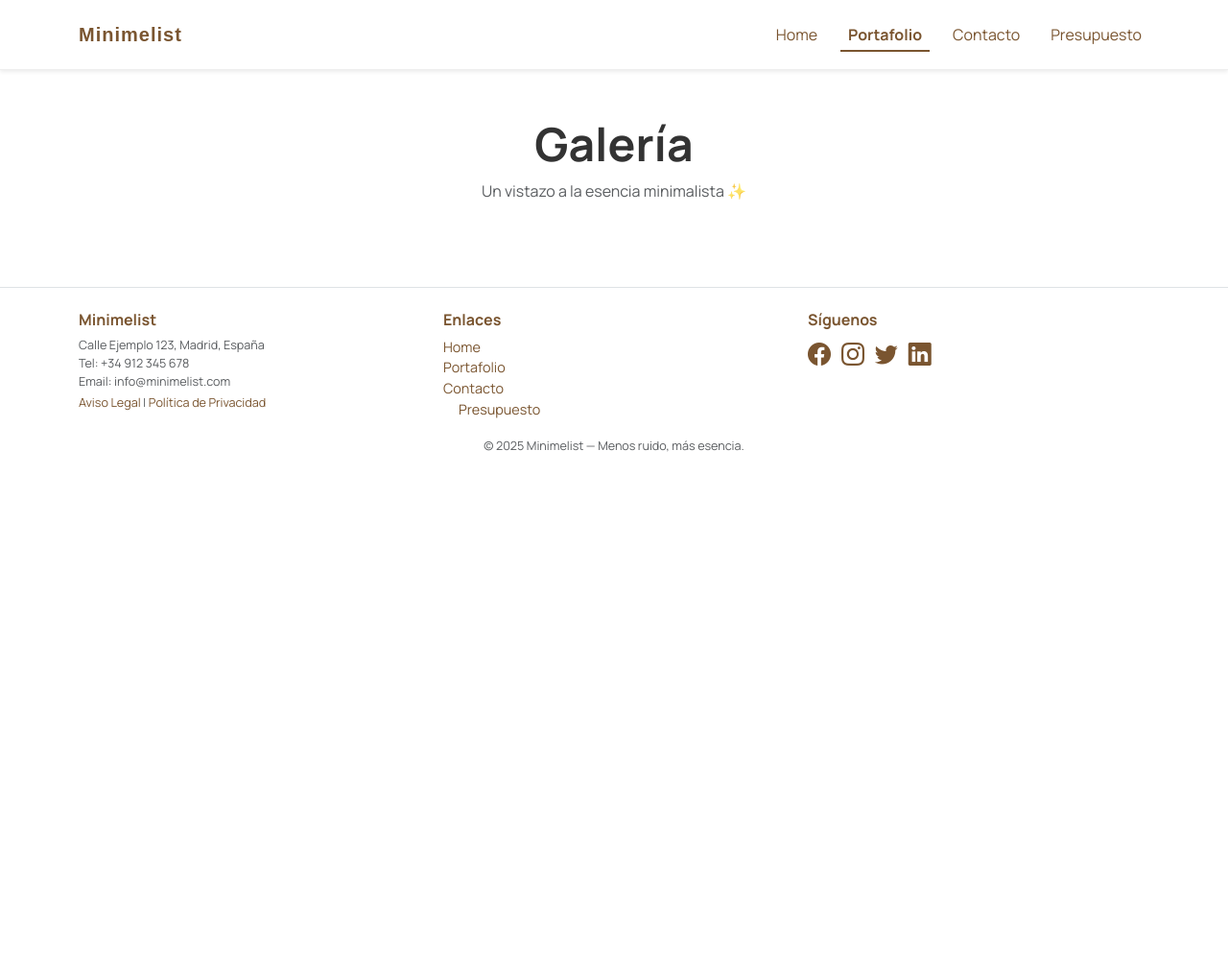
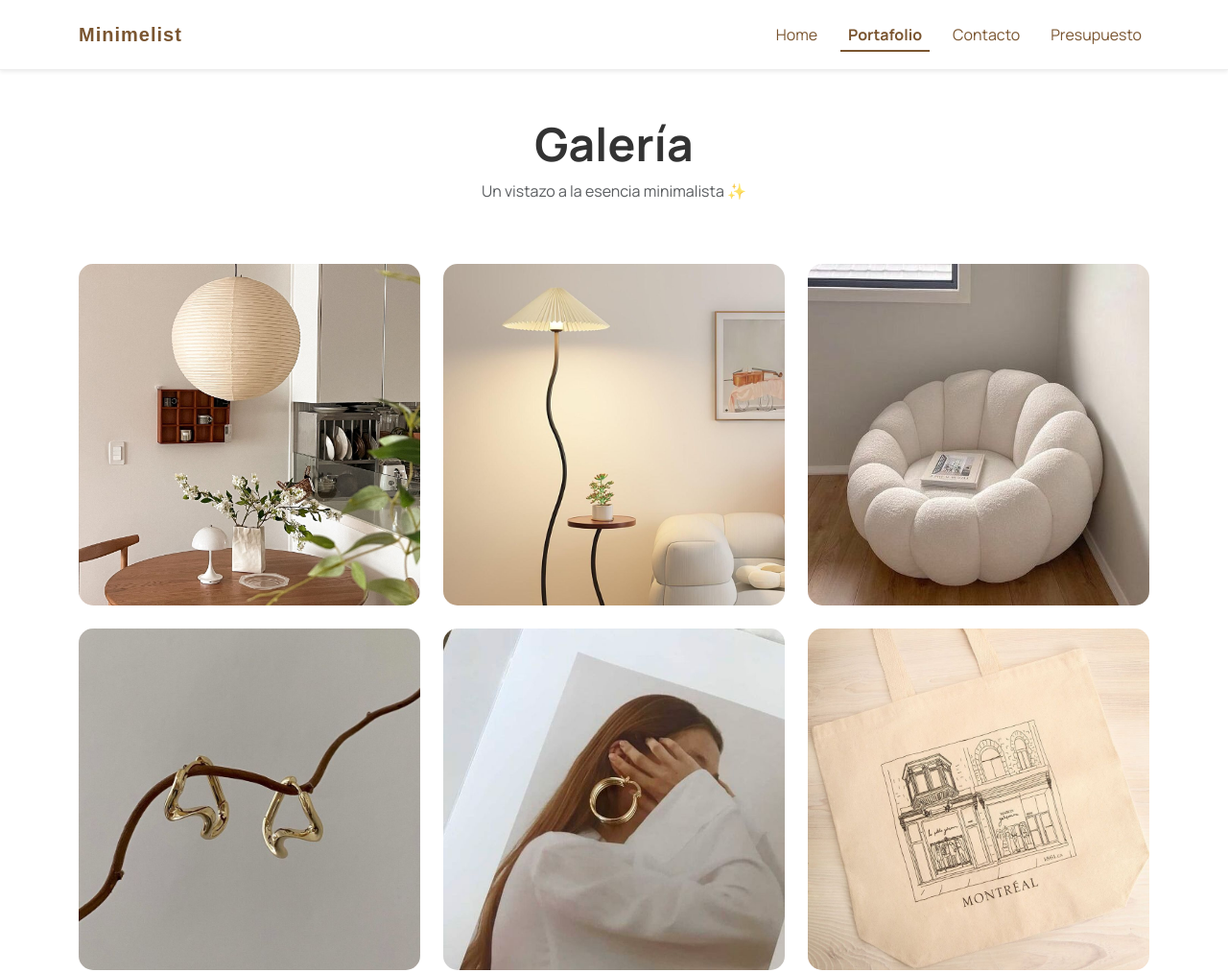
Before and after one commit to sofiaromor/sofiajavascript, a plain HTML site: page portafolio.html in a window 1280 px wide. Shown: the top 1014 px of the page at 96% size. Before the commit the page ends 800 px from the top, so only its background shows below. Drawn offline with nearby package versions, Linux system fonts and the light colour scheme; the site is published under a folder, as on GitHub Pages, so addresses that start at the root find nothing.

Commit message:
Update portafolio.html

```diff
--- a/portafolio.html
+++ b/portafolio.html
@@ -107,6 +107,7 @@
 
         <!-- Bootstrap JS -->
         <script src="https://cdn.jsdelivr.net/npm/bootstrap@5.3.2/dist/js/bootstrap.bundle.min.js"></script>
-        <script src="/JS/portafolio.js"></script>
+        <script src="JS/portafolio.js"></script>
         </body>
+
 </html>
```
